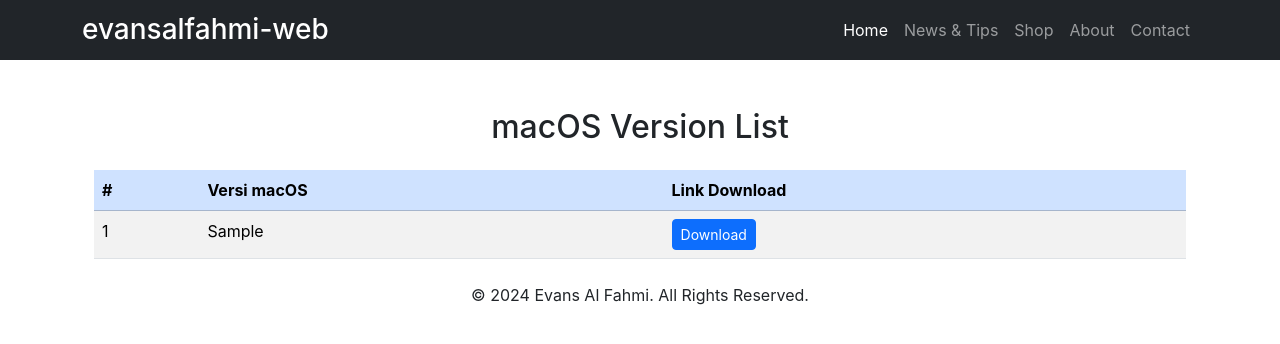
After one commit to evansalfahmi-cloud/evansalfahmi-webserver, a PHP site: page /apple/macos.php in a window 1280 px wide. The commit adds this page. Shown: the top 344 px of the page. Run offline with PHP 8.4, Linux system fonts and the light colour scheme; tables that the repository leaves empty or names only in its code hold one stand-in row (values such as "Sample post").

Commit message:
menambahkan halaman macos.php

```diff
--- a/apple/index.php
+++ b/apple/index.php
@@ -22,7 +22,7 @@
                 <div class="card-body">
                     <h5 class="card-title">MAC OSX</h5>
                     <p class="card-text">Unduh Sistem Operasi MacOSX untuk Perangkat MacBook, Mac, Macmini dan Mac Pro.</p>
-                    <a href="firmware.php" class="btn btn-primary">Lihat Firmware</a>
+                    <a href="macos.php" class="btn btn-primary">Lihat Firmware</a>
                 </div>
             </div>
         </div>
--- /dev/null
+++ b/apple/macos.php
@@ -0,0 +1,41 @@
+<!-- macos/index.php -->
+<?php
+include '../includes/header.php';
+include '../includes/config.php';
+
+// Query untuk mengambil data macOS
+$query = "SELECT * FROM macos ORDER BY version ASC";
+$result = mysqli_query($conn, $query);
+?>
+
+<div class="container mt-5">
+    <h2 class="text-center">macOS Version List</h2>
+    <table class="table table-striped table-hover mt-4">
+        <thead class="table-primary">
+            <tr>
+                <th>#</th>
+                <th>Versi macOS</th>
+                <th>Link Download</th>
+            </tr>
+        </thead>
+        <tbody>
+            <?php
+            $no = 1;
+            while ($row = mysqli_fetch_assoc($result)): ?>
+                <tr>
+                    <td><?php echo $no++; ?></td>
+                    <td><?php echo htmlspecialchars($row['version']); ?></td>
+                    <td>
+                        <a href="<?php echo htmlspecialchars($row['download_link']); ?>" class="btn btn-primary btn-sm" target="_blank">Download</a>
+                    </td>
+                </tr>
+            <?php endwhile; ?>
+        </tbody>
+    </table>
+</div>
+
+<?php include '../includes/footer.php'; ?>
+<?php
+// Tutup koneksi
+$conn->close();
+?>
```
